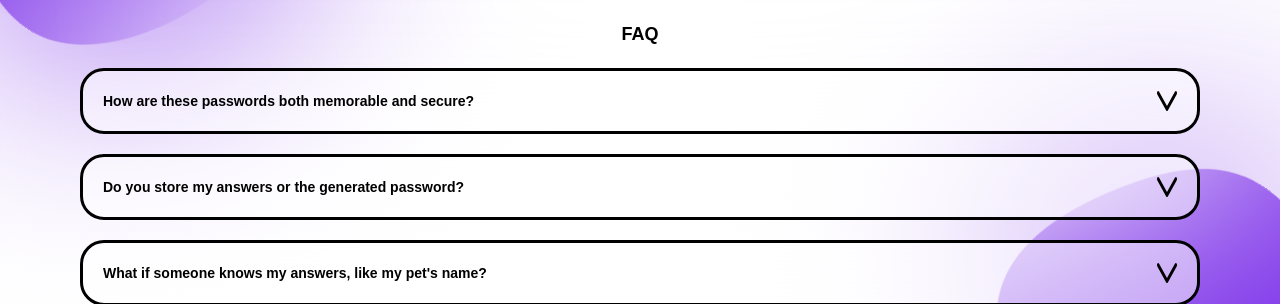
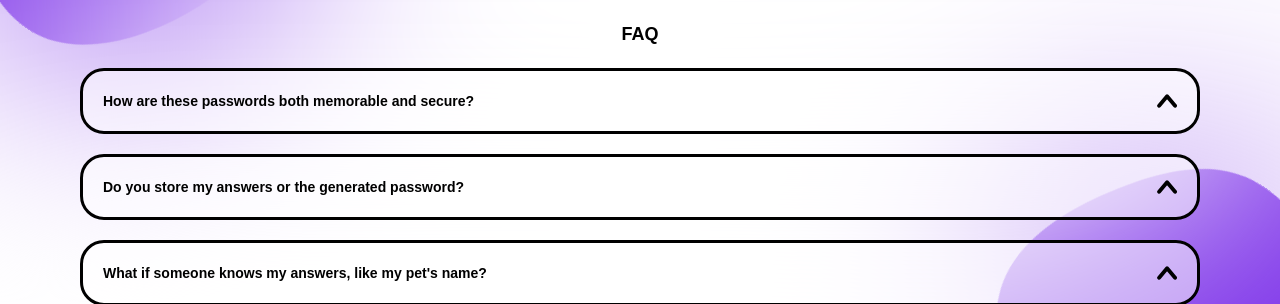
Before and after one commit to Ahmedjzedan/MnemonicLock, a Next.js app: page / in a window 1280 px wide. Shown: the part 496-800 px from the top of the page. Built offline with nearby package versions, Linux system fonts and the light colour scheme; a web font is replaced by a local one.

Commit message:
replaced the chevron icon

```diff
--- a/components/ui/svgs/Chevron.tsx
+++ b/components/ui/svgs/Chevron.tsx
@@ -6,15 +6,18 @@ export default function Chevron({ className }: ClassNameProps) {
   return (
     <svg
       className={className}
-      width="42"
-      height="42"
-      viewBox="0 0 42 42"
+      width="57"
+      height="39"
+      viewBox="0 0 57 39"
       fill="none"
       xmlns="http://www.w3.org/2000/svg"
     >
       <path
-        d="M4.48872e-07 4.36166C4.48872e-07 3.24834 0.236578 2.13056 0.713584 1.27761C1.66397 -0.425869 3.20195 -0.425869 4.15233 1.27761L20.9998 31.4772L37.8485 1.27761C38.7988 -0.425869 40.3382 -0.425869 41.2872 1.27761C42.2376 2.98108 42.2376 5.7402 41.2872 7.44327L22.7205 40.7224C21.7701 42.4259 20.2307 42.4259 19.2817 40.7224L0.713812 7.44327C0.237939 6.59315 4.48872e-07 5.47741 4.48872e-07 4.36166Z"
-        className="fill-foreground"
+        d="M6 33L28.75 6L51.5 33"
+        className="stroke-foreground"
+        strokeWidth="11"
+        strokeLinecap="round"
+        strokeLinejoin="round"
       />
     </svg>
   );
```
Also changed, not shown: components/ui/svgs/Chevron.svg.
